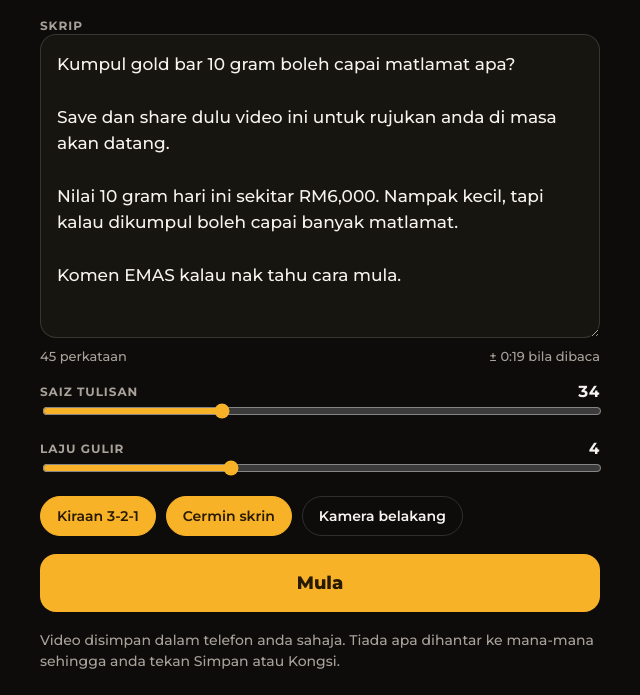
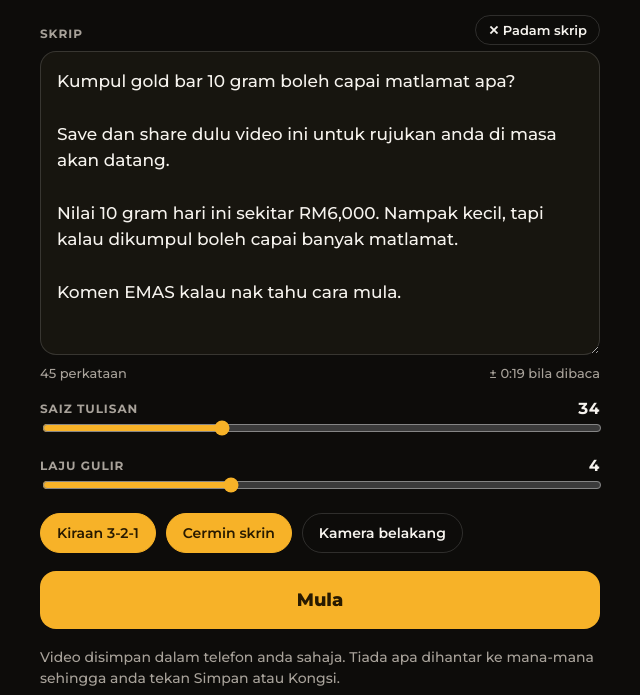
Before and after one commit to sirujang/teleprompter, a plain HTML site: page index.html in a window 1280 px wide. Shown: the part 105-800 px from the top of the page, without its empty margins (320-960 px from the left). Drawn offline with Linux system fonts and the light colour scheme.

Commit message:
Butang padam skrip (dengan batal padam 6 saat)
Co-Authored-By: Claude Opus 5.5 <noreply@anthropic.com>

```diff
--- a/index.html
+++ b/index.html
@@ -39,6 +39,8 @@ textarea{width:100%;min-height:38vh;resize:vertical;border-radius:16px;border:1p
 .val{min-width:44px;text-align:right;font-variant-numeric:tabular-nums;font-weight:700}
 .toggles{display:flex;flex-wrap:wrap;gap:10px}
 .chip{border:1px solid var(--line);border-radius:999px;padding:10px 16px;font-size:14px;font-weight:600}
+.chip.clear{padding:6px 12px;font-size:13px;margin-bottom:6px}
+.chip.clear.undo{border-color:var(--gold);color:var(--gold)}
 .chip[aria-pressed=true]{background:var(--gold);color:var(--gold-ink);border-color:var(--gold)}
 .primary{background:var(--gold);color:var(--gold-ink);border-radius:16px;padding:18px;font-size:18px;font-weight:800}
 .secondary{border:1px solid var(--line);border-radius:14px;padding:14px;font-size:15px;font-weight:700}
@@ -136,7 +138,7 @@ textarea{width:100%;min-height:38vh;resize:vertical;border-radius:16px;border:1p
     </div>
 
     <div>
-      <label class="cap" for="script">Skrip</label>
+      <div class="row"><label class="cap" for="script">Skrip</label><button class="chip clear" id="clearScript" type="button">✕ Padam skrip</button></div>
       <textarea id="script" spellcheck="false" placeholder="Tampal skrip di sini..."></textarea>
       <div class="meta"><span id="words">0 perkataan</span><span id="est">± 0:00</span></div>
     </div>
@@ -242,8 +244,23 @@ textarea{width:100%;min-height:38vh;resize:vertical;border-radius:16px;border:1p
     const sec = Math.round(n / 2.4);   // Malay talking pace, about 145 words a minute
     $('est').textContent = '± ' + Math.floor(sec / 60) + ':' + String(sec % 60).padStart(2, '0') + ' bila dibaca';
   }
-  ta.addEventListener('input', () => { S.script = ta.value; store.set('script', ta.value); countWords(); });
-  countWords();
+  // clear the old script in one tap; for 6 s the same button brings it back (in case of a mis-tap)
+  const clr = $('clearScript'); let undoText = null, undoT = 0;
+  function setScript(v) { ta.value = v; S.script = v; store.set('script', v); countWords(); }
+  function clearLabel() {
+    clr.classList.toggle('undo', undoText !== null);
+    clr.textContent = undoText !== null ? '↶ Batal padam' : '✕ Padam skrip';
+    clr.hidden = undoText === null && !ta.value.trim();
+  }
+  clr.onclick = () => {
+    clearTimeout(undoT);
+    if (undoText !== null) { setScript(undoText); undoText = null; }
+    else { undoText = ta.value; setScript(''); ta.focus(); undoT = setTimeout(() => { undoText = null; clearLabel(); }, 6000); }
+    clearLabel();
+  };
+  ta.addEventListener('input', () => { S.script = ta.value; store.set('script', ta.value); countWords();
+    if (undoText !== null && ta.value) { clearTimeout(undoT); undoText = null; } clearLabel(); });
+  countWords(); clearLabel();
   function bindRange(id, key, out) {
     const el = $(id); el.value = S[key]; $(out).textContent = S[key];
     el.addEventListener('input', () => { S[key] = +el.value; $(out).textContent = el.value; store.set(key, S[key]); });
```
